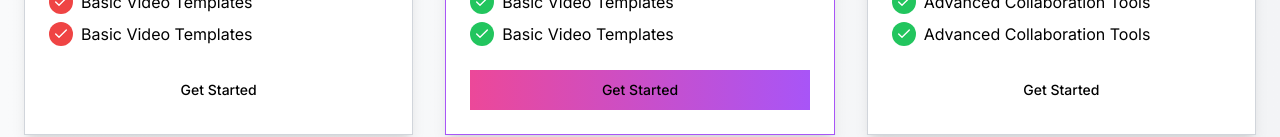
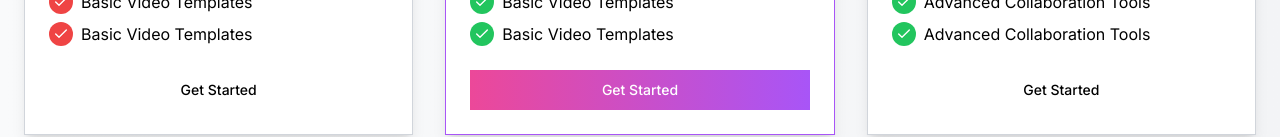
Before and after one commit to Lupleg-dev/React_Tutorials, a Next.js app: page /pricing in a window 1280 px wide. Shown: the part 684-821 px from the top of the page. Built offline with nearby package versions, Linux system fonts and the light colour scheme.

Commit message:
updated the text-color

```diff
--- a/app/pricing/page.js
+++ b/app/pricing/page.js
@@ -121,7 +121,7 @@ export default function PricePlan() {
               </ul>
             </div>
             <div className="mt-6">
-              <Button className="w-full bg-gradient-to-r from-pink-500 to-purple-500">
+              <Button className="w-full text-white bg-gradient-to-r from-pink-500 to-purple-500">
                 Get Started
               </Button>
             </div>
```
